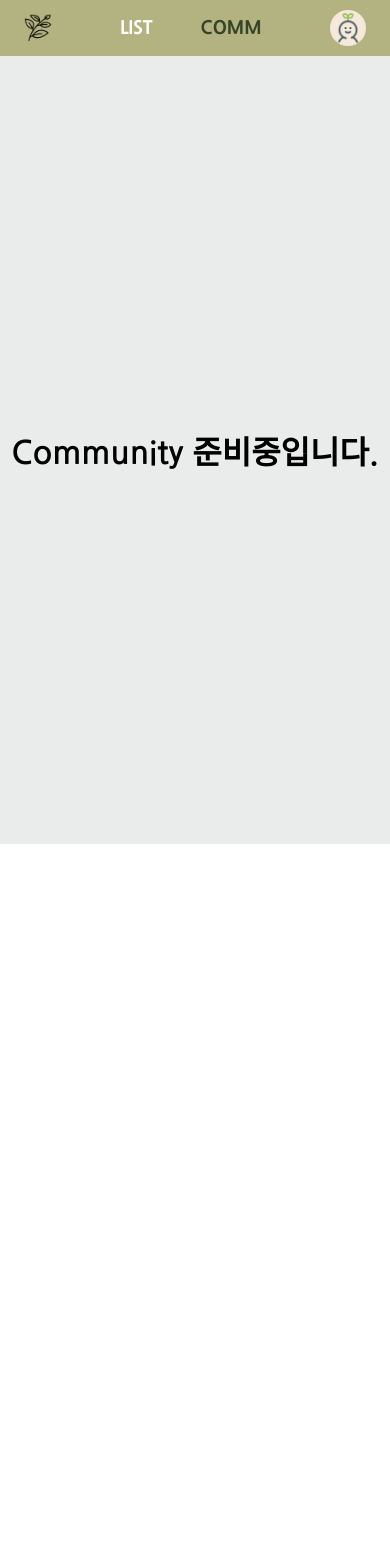
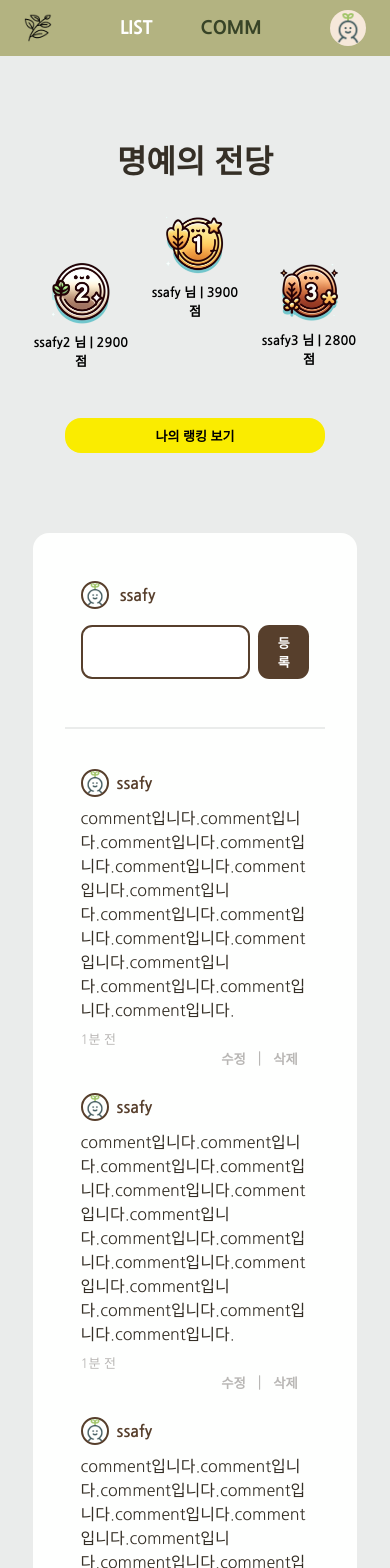
Before and after one commit to qkrrjsxor/Healing-forest, a Vue app in the folder vue-ssafy-final-pjt-k/: page /community in a window 390 px wide. Shown: the top 1568 px of the page. Before the commit the page ends 844 px from the top, so only its background shows below. Built offline with nearby package versions, Linux system fonts and the light colour scheme.

Commit message:
Feat: Community Section 컴포넌트 생성 및 반응형 처리
- CommView 하위 Rank, Comment
- Comment 하위 CommentAdd, CommentList, CommentListItem

```diff
--- /dev/null
+++ b/vue-ssafy-final-pjt-k/src/components/community/Comment.vue
@@ -0,0 +1,47 @@
+<template>
+  <div id="comment-container">
+    <div id="comment-box">
+      <CommentAdd />
+      <div id="line" />
+      <CommentList />
+    </div>
+  </div>
+</template>
+
+<script setup>
+import CommentAdd from "./CommentAdd.vue";
+import CommentList from "./CommentList.vue";
+</script>
+
+<style scoped>
+#comment-container {
+  display: flex;
+  flex-direction: column;
+  align-items: center;
+
+  max-width: 1280px;
+  margin: 0 auto;
+  padding: 2rem;
+  padding-bottom: 5rem;
+
+  /* background-color: aqua; */
+}
+
+#comment-box {
+  display: flex;
+  flex-direction: column;
+
+  width: 80%;
+  padding: 2rem;
+
+  border-radius: 1rem;
+  background-color: #fefffe;
+  /* background-color: beige; */
+}
+
+#line {
+  border: 1px solid #eaeceb;
+  margin-top: 2rem;
+  margin-bottom: 1rem;
+}
+</style>
--- /dev/null
+++ b/vue-ssafy-final-pjt-k/src/components/community/CommentAdd.vue
@@ -0,0 +1,130 @@
+<template>
+  <div id="add-container">
+    <div id="user-name">
+      <picture id="profile-box">
+        <img
+          id="profile-img"
+          src="@/assets/profile-icon.png"
+          alt="profile-icon"
+        />
+      </picture>
+      <p>ssafy</p>
+    </div>
+    <div id="user-comment">
+      <input type="text" />
+      <button>등록</button>
+    </div>
+  </div>
+</template>
+
+<script setup></script>
+
+<style scoped>
+#add-container {
+  display: flex;
+  justify-content: space-between;
+  align-items: center;
+
+  /* background-color: aliceblue; */
+  padding: 1rem;
+}
+
+#user-name {
+  display: flex;
+  align-items: center;
+  gap: 0.7rem;
+
+  p {
+    margin: 0;
+    color: #573f2c;
+    font-size: medium;
+    font-weight: 600;
+  }
+}
+
+#profile-box {
+  display: flex;
+
+  width: 2rem;
+  height: 2rem;
+
+  border: 2px solid #573f2c;
+  border-radius: 50%;
+  overflow: hidden;
+}
+
+#profile-img {
+  width: 100%;
+  height: 100%;
+  object-fit: cover;
+}
+
+#user-comment {
+  display: flex;
+  gap: 2rem;
+  width: 85%;
+
+  input {
+    width: 90%;
+    padding: 0.5rem 1rem;
+
+    border: 2px solid #573f2c;
+    border-radius: 0.7rem;
+
+    color: #352f26;
+  }
+  button {
+    width: 10%;
+    padding: 0.5rem 1rem;
+
+    border: none;
+    border-radius: 0.7rem;
+    background-color: #573f2c;
+
+    color: white;
+    font-weight: 600;
+  }
+}
+
+/* media query */
+@media (max-width: 1124px) {
+  #user-comment {
+    width: 80%;
+    gap: 1rem;
+
+    input {
+      width: 85%;
+    }
+
+    button {
+      width: 15%;
+    }
+  }
+}
+@media (max-width: 778px) {
+  #add-container {
+    flex-direction: column;
+    align-items: flex-start;
+    gap: 1rem;
+  }
+
+  #profile-box {
+    width: 1.5rem;
+    height: 1.5rem;
+  }
+
+  #user-comment {
+    width: 100%;
+    gap: 0.5rem;
+
+    input {
+      width: 75%;
+    }
+
+    button {
+      width: 25%;
+      font-size: small;
+    }
+  }
+}
+</style>
--- /dev/null
+++ b/vue-ssafy-final-pjt-k/src/components/community/CommentList.vue
@@ -0,0 +1,22 @@
+<template>
+  <ul id="comment-list">
+    <CommentListItem />
+    <CommentListItem />
+    <CommentListItem />
+  </ul>
+</template>
+
+<script setup>
+import CommentListItem from "./CommentListItem.vue";
+</script>
+
+<style scoped>
+#comment-list {
+  display: flex;
+  flex-direction: column;
+  gap: 0.5rem;
+
+  /* background-color: aquamarine; */
+  padding: 1rem;
+}
+</style>
--- /dev/null
+++ b/vue-ssafy-final-pjt-k/src/components/community/CommentListItem.vue
@@ -0,0 +1,142 @@
+<template>
+  <li id="comment-item">
+    <div id="user-name">
+      <picture id="profile-box">
+        <img
+          id="profile-img"
+          src="@/assets/profile-icon.png"
+          alt="profile-icon"
+        />
+      </picture>
+      <p>ssafy</p>
+    </div>
+    <div id="user-comment">
+      <div id="comment-div">
+        <p>
+          comment입니다.comment입니다.comment입니다.comment입니다.comment입니다.comment입니다.comment입니다.comment입니다.comment입니다.comment입니다.comment입니다.comment입니다.comment입니다.comment입니다.comment입니다.
+        </p>
+        <p>1분 전</p>
+      </div>
+      <div id="button-div">
+        <button>수정</button> |
+        <button>삭제</button>
+      </div>
+    </div>
+  </li>
+</template>
+
+<script setup></script>
+
+<style scoped>
+#comment-item {
+  display: flex;
+  justify-content: space-between;
+  gap: 1rem;
+
+  padding: 1rem 2rem;
+}
+
+#user-name {
+  display: flex;
+  align-items: center;
+  gap: 0.5rem;
+
+  p {
+    margin: 0;
+    color: #573f2c;
+    font-size: medium;
+    font-weight: 600;
+  }
+}
+
+#profile-box {
+  display: flex;
+
+  width: 2rem;
+  height: 2rem;
+
+  border: 2px solid #573f2c;
+  border-radius: 50%;
+  overflow: hidden;
+}
+
+#profile-img {
+  width: 100%;
+  height: 100%;
+  object-fit: cover;
+}
+
+#user-comment {
+  display: flex;
+  align-items: flex-start;
+
+  width: 85%;
+  /* background-color: aliceblue; */
+}
+
+#comment-div {
+  display: flex;
+  flex-direction: column;
+  gap: 0.5rem;
+
+  p {
+    margin: 0;
+  }
+}
+
+#comment-div p:first-child {
+  color: #352f26;
+  font-size: medium;
+}
+
+#comment-div p:last-child {
+  color: #b9b7b5;
+  font-size: small;
+}
+
+#button-div {
+  display: flex;
+  color: #b9b7b5;
+
+  button {
+    width: 3rem;
+    border: none;
+    background-color: transparent;
+    color: #b9b7b5;
+    font-weight: 600;
+    cursor: pointer;
+  }
+}
+
+/* media query */
+@media (max-width: 1124px) {
+  #comment-item {
+    flex-direction: column;
+    gap: 0.5rem;
+  }
+
+  #user-comment {
+    display: flex;
+    width: 100%;
+  }
+}
+
+@media (max-width: 778px) {
+  #profile-box {
+    width: 1.5rem;
+    height: 1.5rem;
+  }
+
+  #comment-item {
+    padding: 0.5rem 0;
+  }
+
+  #user-comment {
+    flex-direction: column;
+  }
+
+  #button-div {
+    align-self: flex-end;
+  }
+}
+</style>
--- /dev/null
+++ b/vue-ssafy-final-pjt-k/src/components/community/Rank.vue
@@ -0,0 +1,103 @@
+<template>
+  <div id="rank-container">
+    <h1>명예의 전당</h1>
+    <ul id="rank-list">
+      <li class="rank-item">
+        <img src="@/assets/community/rank/rank_2.png" alt="rank_2" />
+        <p>ssafy2 님 | 2900 점</p>
+      </li>
+      <li class="rank-item">
+        <img src="@/assets/community/rank/rank_1.png" alt="rank_1" />
+        <p>ssafy 님 | 3900 점</p>
+      </li>
+      <li class="rank-item">
+        <img src="@/assets/community/rank/rank_3.png" alt="rank_3" />
+        <p>ssafy3 님 | 2800 점</p>
+      </li>
+    </ul>
+    <button id="my-rank">나의 랭킹 보기</button>
+  </div>
+</template>
+
+<script setup></script>
+
+<style scoped>
+#rank-container {
+  display: flex;
+  flex-direction: column;
+  align-items: center;
+  gap: 3rem;
+
+  max-width: 1280px;
+  margin: 0 auto;
+  padding: 3rem 2rem;
+  padding-top: 5rem;
+
+  /* background-color: antiquewhite; */
+
+  h1 {
+    color: #352f26;
+    margin: 0;
+  }
+}
+
+#rank-list {
+  display: flex;
+  padding-top: 2rem;
+  gap: 1rem;
+}
+
+#rank-list > li:nth-child(2) {
+  transform: translateY(-3rem);
+}
+
+.rank-item {
+  display: flex;
+  flex-direction: column;
+  justify-content: center;
+  align-items: center;
+  gap: 0.5rem;
+
+  img {
+    width: 60%;
+  }
+
+  p {
+    text-align: center;
+    font-size: medium;
+    font-weight: 700;
+    margin: 0;
+  }
+}
+
+#my-rank {
+  display: flex;
+  justify-content: center;
+
+  max-width: 800px;
+  width: 80%;
+  margin: 0 auto;
+  padding: 0.5rem;
+
+  background-color: #faec00;
+  border: none;
+  border-radius: 1rem;
+
+  font-weight: 600;
+  font-size: medium;
+  cursor: pointer;
+}
+
+/* media query */
+@media (max-width: 768px) {
+  .rank-item {
+    p {
+      font-size: small;
+    }
+  }
+
+  #my-rank {
+    font-size: small;
+  }
+}
+</style>
--- a/vue-ssafy-final-pjt-k/src/views/CommView.vue
+++ b/vue-ssafy-final-pjt-k/src/views/CommView.vue
@@ -1,17 +1,31 @@
 <template>
-  <div>
-    <h1 id="comm">Community 준비중입니다.</h1>
+  <div id="container">
+    <Rank />
+    <Comment />
   </div>
 </template>
 
-<script setup></script>
+<script setup>
+import Comment from "@/components/community/Comment.vue";
+import Rank from "@/components/community/Rank.vue";
+</script>
 
 <style scoped>
-#comm {
-  display: flex;
-  justify-content: center;
-  align-items: center;
+#container {
+  margin: 0 auto;
+  background-color: #eaeceb;
 
-  height: calc(100vh - 6.2rem);
+  overflow: scroll;
+}
+
+/* 스크롤바 제거 */
+#container::-webkit-scrollbar {
+  display: none; /* Chrome, Edge, and Safari */
+}
+#container {
+  scrollbar-width: none; /* Firefox */
+}
+#container {
+  -ms-overflow-style: none; /* IE11 */
 }
 </style>
```
